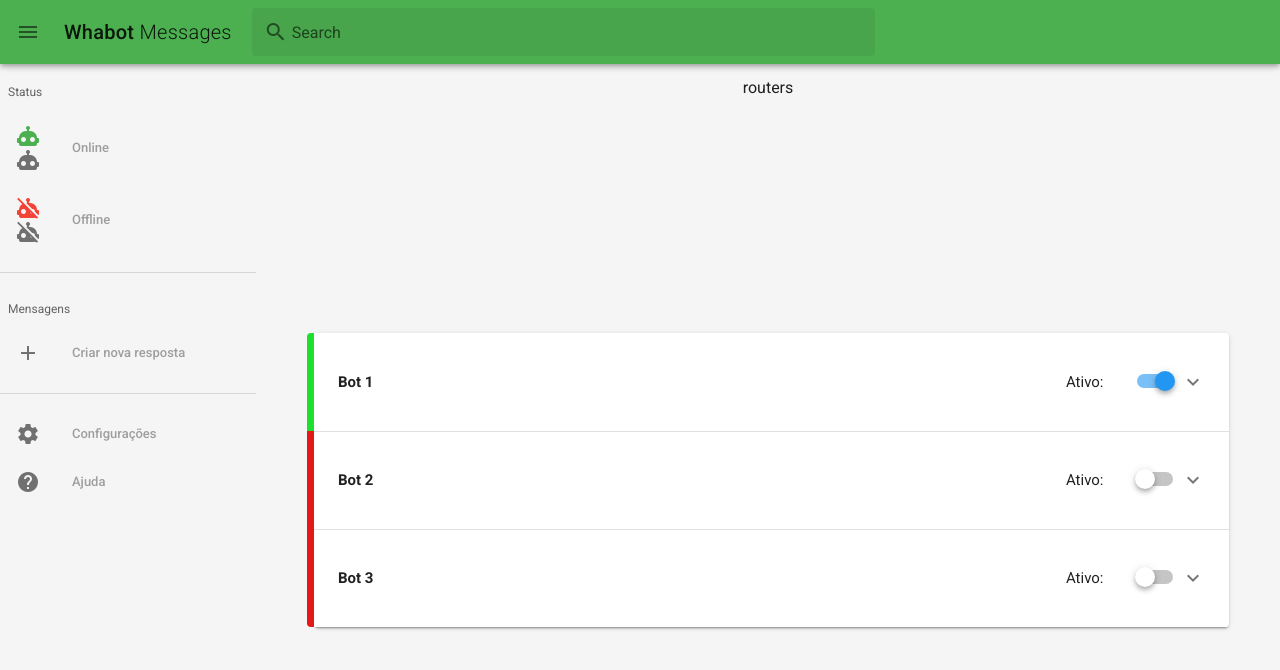
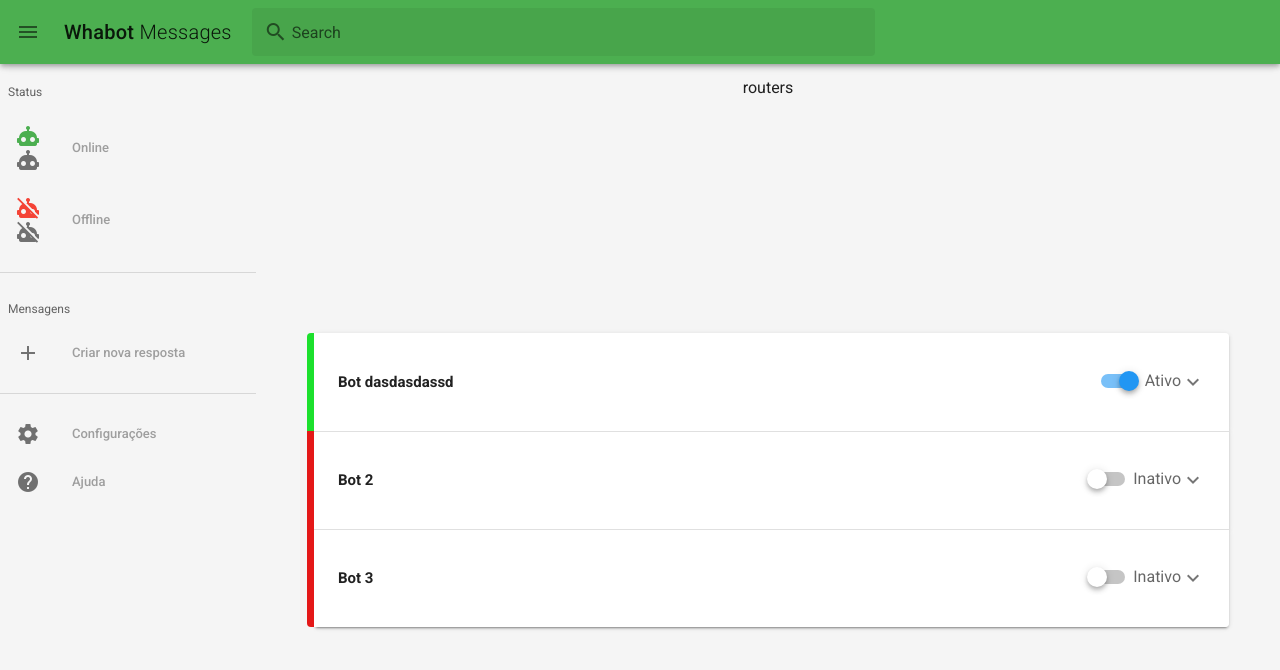
Before and after one commit to sahev/whabot-web, a Vue app: page / in a window 1280 px wide. Shown: the top 670 px of the page. Built offline with nearby package versions, Linux system fonts and the light colour scheme.

Commit message:
update switches

```diff
--- a/src/components/configs.vue
+++ b/src/components/configs.vue
@@ -73,7 +73,7 @@
     <v-dialog persistent v-model="editmess" max-width="500px">
       <v-card>
         <v-card-title>
-          <span class="headline">teste</span>
+          <span class="headline">{{ editform.length ? editform[0].title : false }}</span>
         </v-card-title>
 
         <v-card-text>
--- a/src/components/messages.vue
+++ b/src/components/messages.vue
@@ -10,17 +10,12 @@
           <v-expansion-panel-header
             ><b> {{ bot.name }}</b>
 
-            <div disabled="disabled" class="col-lg-10" style="text-align: right; ">
-              Ativo:
-            </div>
-
-            <!-- <v-layout justify-space-between>
-              <v-input :success-messages="['Ativo: ']" disabled> </v-input>
-            </v-layout> -->
-
             <v-layout justify-end>
-              <!-- <h1>teste </h1> -->
-              <v-switch color="blue" :input-value="bot.enabled"></v-switch>
+              <v-switch color="blue" :input-value="bot.enabled">
+                <template v-slot:label>
+                  {{ bot.enabled ? "Ativo" : "Inativo" }}
+                </template>
+              </v-switch>
             </v-layout>
           </v-expansion-panel-header>
 
@@ -30,9 +25,6 @@
 
           <v-expansion-panel-content>
             <configs :botid="bot.id" />
-            <!-- <div class="col-lg-12" style="text-align: left; ">
-            <v-switch color="orange" :input-value="bot.enabled"></v-switch>
-          </div> -->
           </v-expansion-panel-content>
         </v-expansion-panel>
       </v-expansion-panels>
@@ -54,7 +46,12 @@ export default {
     return {
       config: false,
       bots: [
-        { id: 1, name: "Bot 1", desc: "Pizzaria pedidos", enabled: 1 },
+        {
+          id: 1,
+          name: "Bot dasdasdassd",
+          desc: "Pizzaria pedidos",
+          enabled: 1,
+        },
         { id: 2, name: "Bot 2", desc: "Restaurante cardápios", enabled: 0 },
         { id: 3, name: "Bot 3", desc: "Ecommerce dúvidas", enabled: 0 },
       ],
```
